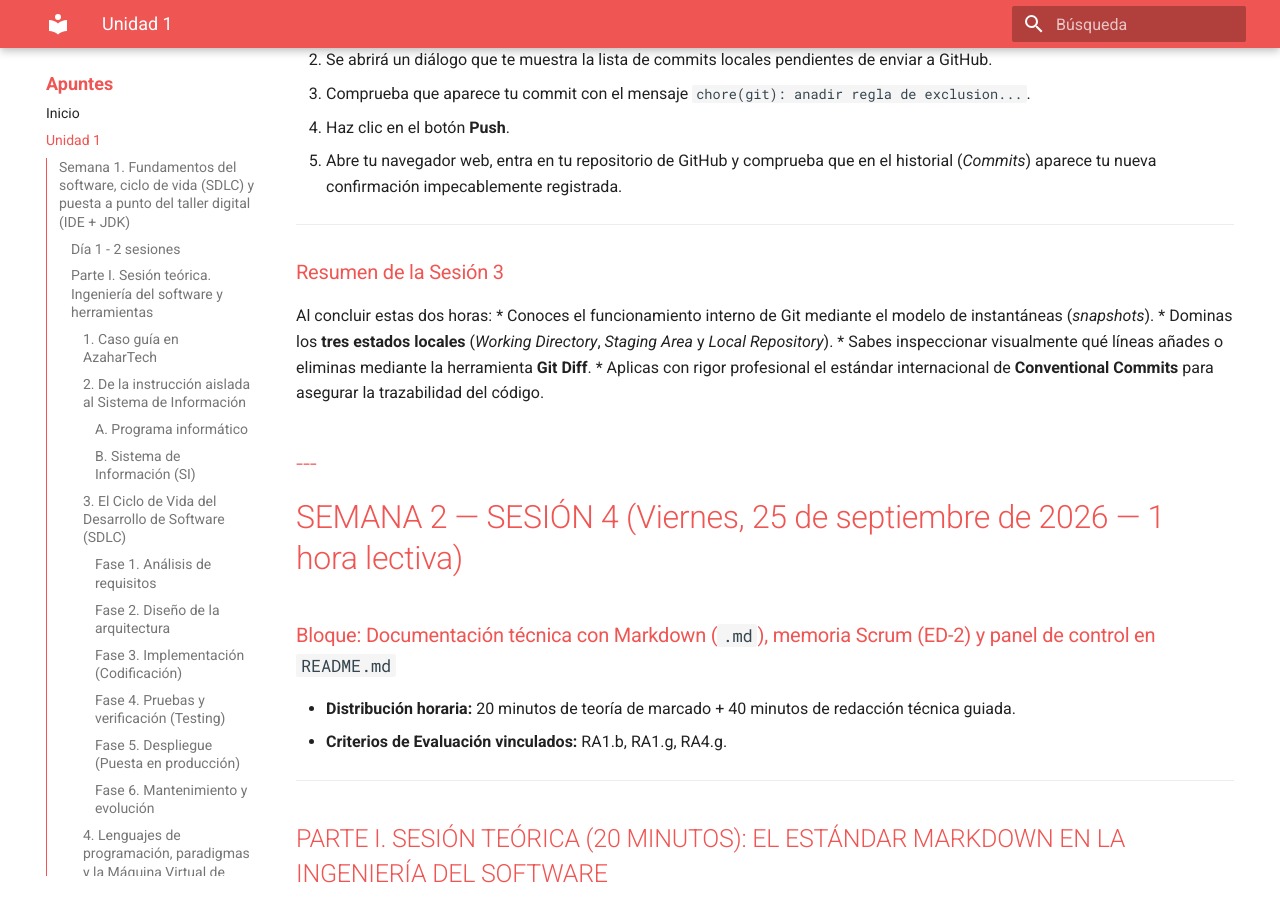
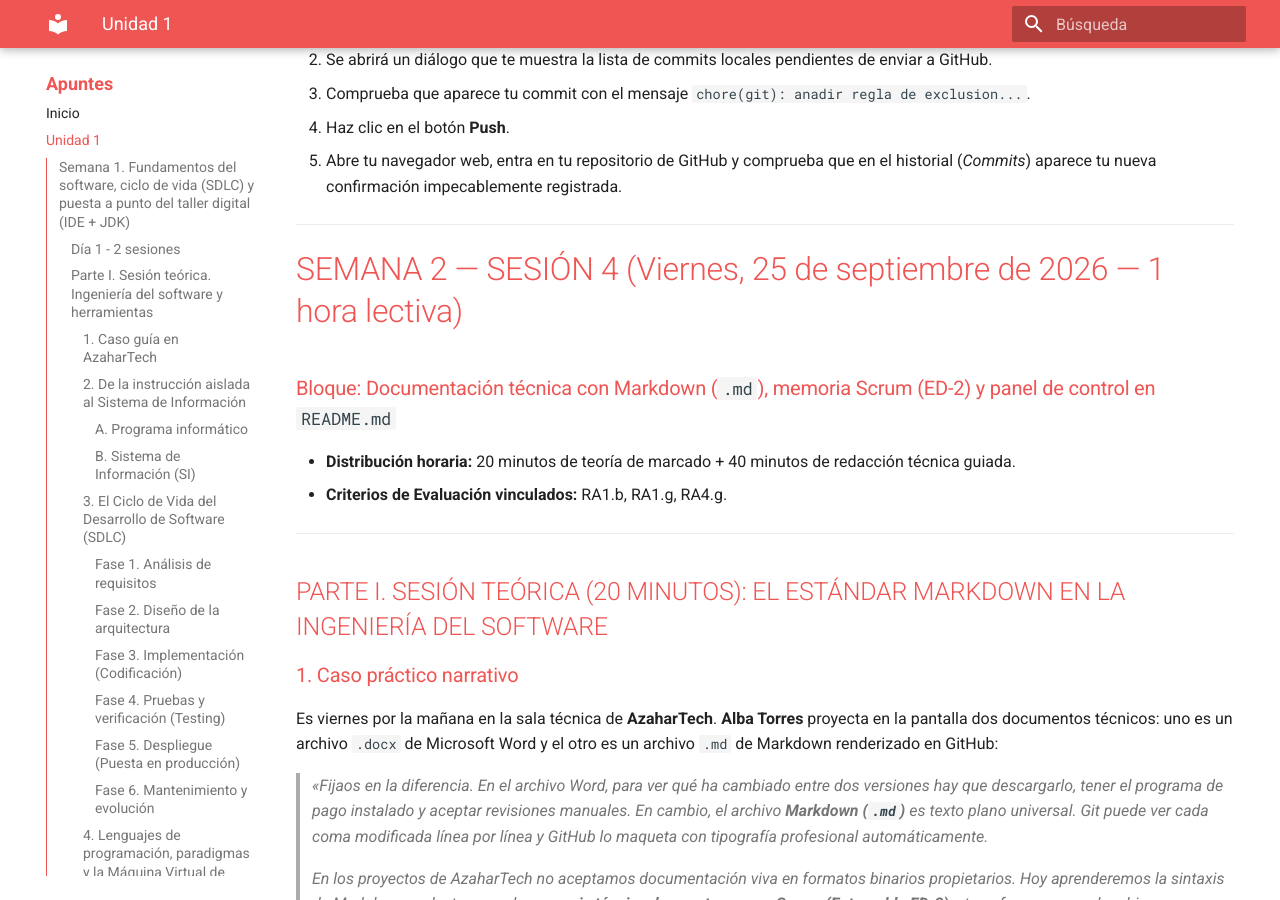
Before and after one commit to garmarcj/DAM-ED-20262027, an MkDocs documentation site: the page built from docs/unidad1.md, in a window 1280 px wide and 900 px high, scrolled down 18220 px. Built offline with MkDocs 1.6.1 and Material for MkDocs 9.7.7, drawn with Linux system fonts in a browser that asks for light colours.

Commit message:
[Curso 2026-2027] Cambios menores en la semana 1 de la unidad 1

```diff
--- a/docs/unidad1.md
+++ b/docs/unidad1.md
@@ -645,16 +645,6 @@ Alba Torres y Pau Ferrer abren IntelliJ en sus pantallas:
 
 ---
 
-### Resumen de la Sesión 3
-Al concluir estas dos horas:
-* Conoces el funcionamiento interno de Git mediante el modelo de instantáneas (*snapshots*).
-* Dominas los **tres estados locales** (*Working Directory*, *Staging Area* y *Local Repository*).
-* Sabes inspeccionar visualmente qué líneas añades o eliminas mediante la herramienta **Git Diff**.
-* Aplicas con rigor profesional el estándar internacional de **Conventional Commits** para asegurar la trazabilidad del código.
-
----
----
-
 # SEMANA 2 — SESIÓN 4 (Viernes, 25 de septiembre de 2026 — 1 hora lectiva)
 ### Bloque: Documentación técnica con Markdown (`.md`), memoria Scrum (ED-2) y panel de control en `README.md`
 * **Distribución horaria:** 20 minutos de teoría de marcado + 40 minutos de redacción técnica guiada.
```
